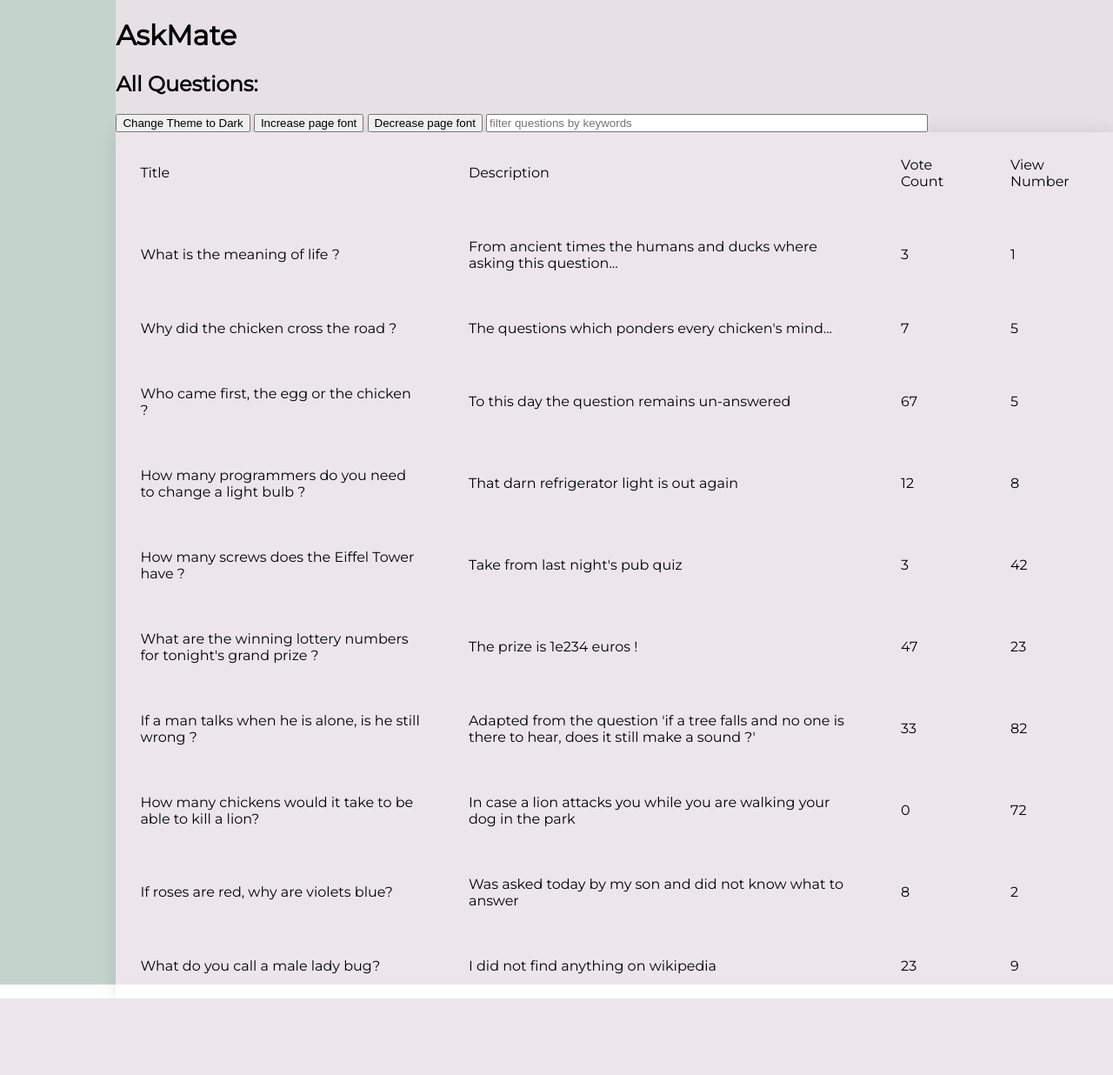
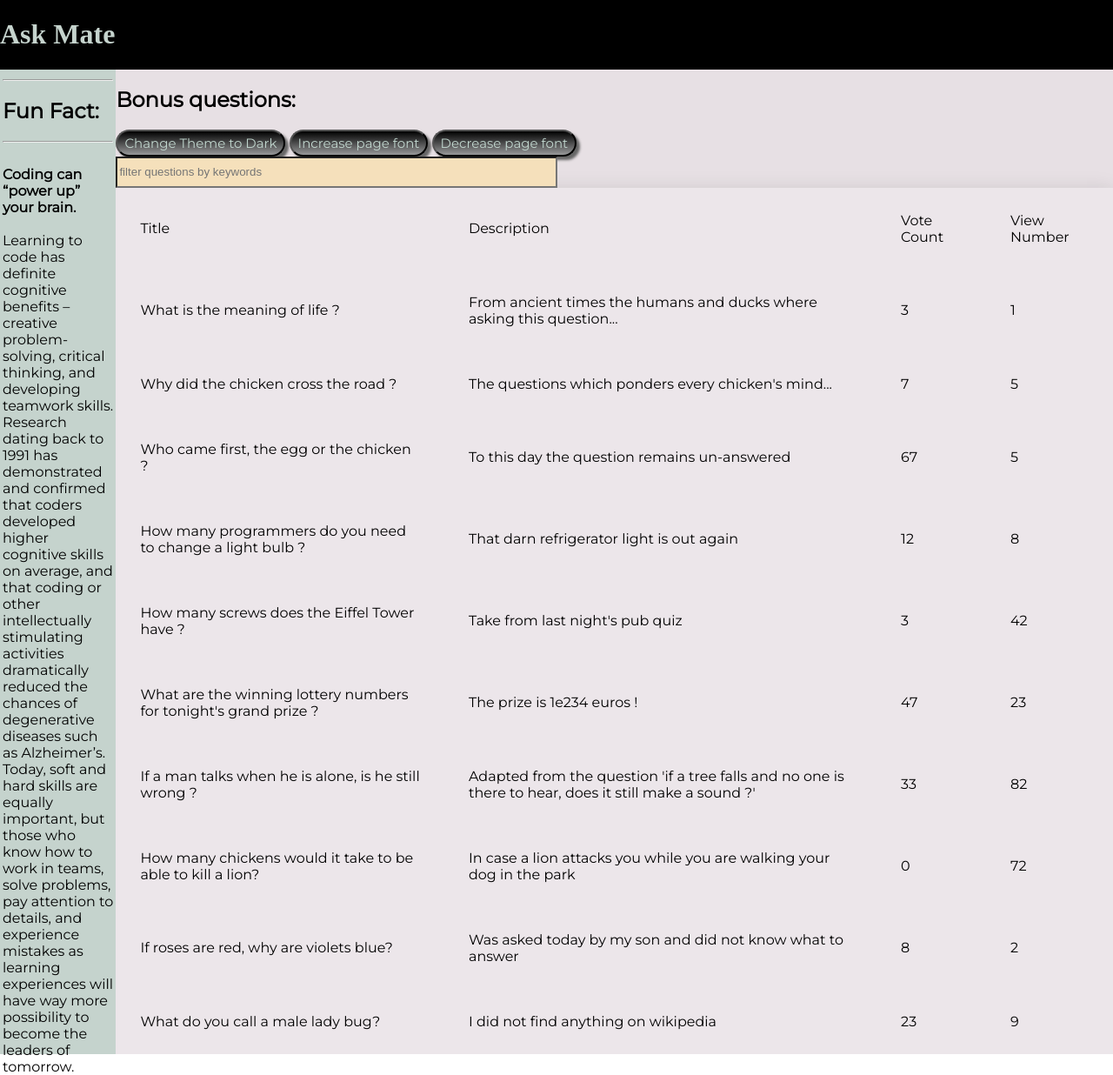
Before and after one commit to CodecoolGlobal/ask-mate-3-python-Eleg4nsnoszat, a Flask app: page /bonus-questions in a window 1280 px wide. Shown: the whole page at 87% size. Before the commit the page ends 1148 px from the top, so only its background shows below. Run offline with Flask 2, Linux system fonts and the light colour scheme; some libraries are stand-ins or nearby versions.

Commit message:
complete bonus questions html design

```diff
--- a/static/style.css
+++ b/static/style.css
@@ -24,23 +24,29 @@ a:active {
 
 }
 .content{
+    overflow-y: scroll;
+    max-height: 100%;
   background-color: #E7E0E4;
 	font-family: 'Montserrat';
     width: 90%;
 }
 .webpage {
   display: flex; /* or inline-flex */
+   max-height: 100%;
     height: 100%;
 }
-body,html{
+body{
+    max-height: 100%;
   margin: 0px;
-    height: 100%;
+    height: 100vh;
 }
 
 table {
+    height: 100%!important;
+    max-height: 50%;
 	width: 100%;
 	border-collapse: collapse;
-	overflow: hidden;
+	overflow-y: scroll;
 	box-shadow: 0 0 20px rgba(0,0,0,0.1);
 }
 
--- a/templates/bonus_questions.html
+++ b/templates/bonus_questions.html
@@ -1,15 +1,31 @@
 {% extends 'skeleton.html' %}
+{% block h1 %}<h1>Ask Mate</h1> {% endblock %}
+{% block sidebar %}
+    <section>
+    <div class="menu">
+        <hr><h2>Fun Fact:</h2><hr> <br> <strong>Coding can “power up” your brain.</strong><br><br>
+    Learning to code has definite cognitive benefits – creative problem-solving, critical thinking, and developing teamwork skills.
+        Research dating back to 1991 has demonstrated and confirmed that coders developed higher cognitive skills on average, and that coding or
+        other intellectually stimulating activities dramatically reduced the chances of degenerative diseases such as Alzheimer’s.
+Today, soft and hard skills are equally important, but those who know how to work in teams, solve problems, pay attention to details,
+        and experience mistakes as learning experiences will have way more possibility to become the leaders of tomorrow.
+    </div>
+    </section>
+{% endblock %}
+
 {% block content %}
-        <h1>AskMate</h1>
-        <h2>All Questions:</h2>
-        <button id="theme-button">Change Theme to Dark</button>
-        <button id="increase-font-button">Increase page font</button>
-        <button id="decrease-font-button">Decrease page font</button>
+        <h2>Bonus questions:</h2>
+        <button id="theme-button" class="btn">Change Theme to Dark</button>
+        <button id="increase-font-button"class="btn">Increase page font</button>
+        <button id="decrease-font-button"class="btn">Decrease page font</button>
+        <br>
         <input
                 data-table-body="doNotModifyThisId_QuestionsTableBody"
                 style="width: 500px" id="doNotModifyThisId_QuestionsFilter"
                 type="text"
-                placeholder="filter questions by keywords">
+                placeholder="filter questions by keywords"
+                class="logintextarea">
+        <br>
         <table>
             <thead id="doNotModifyThisId_QuestionsTableHeader">
                 <tr>
```
